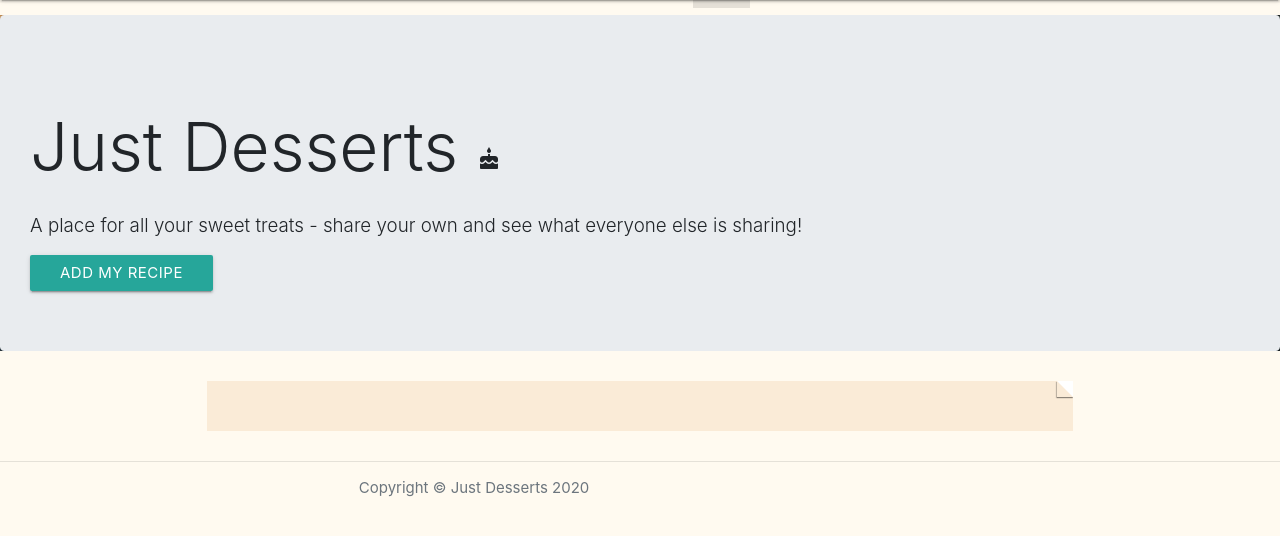
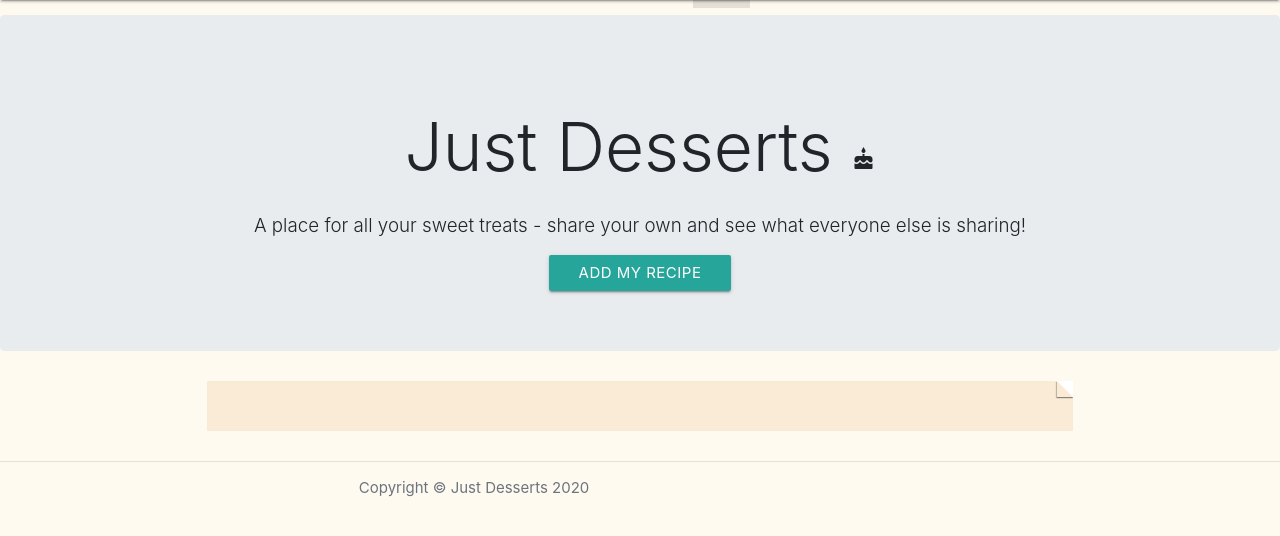
Before and after one commit to pmadden90/milestone-project-3-ci, a Flask app: page / in a window 1280 px wide. Shown: the part 64-600 px from the top of the page. Run offline with Flask 2, Linux system fonts and the light colour scheme; data that the repository does not hold is empty; some libraries are stand-ins or nearby versions; some web fonts are replaced.

Commit message:
Centering headers. CSS not working

```diff
--- a/static/css/style.css
+++ b/static/css/style.css
@@ -68,8 +68,8 @@ body {
     padding-right: auto;
 }
 
-.masthead {
-    background-image: url("../static/img/just-desserts-logo.jpg");
+.masthead-image {
+    background-image: url({{ url_for('static', filename='img/just-desserts-logo.jpg') }})
 }
 
 .full-width {
--- a/templates/index.html
+++ b/templates/index.html
@@ -1,6 +1,6 @@
     <!-- Jumbotron Header -->
-    <div class="masthead">
-        <header class="jumbotron my-4">
+    <div class="masthead-image">
+        <header class="jumbotron my-4" align="center">
             <!--<img src="../static/img/just-desserts-logo.jpg" style="width: 100vw">-->
             <h1 class="display-3">Just Desserts <i class="material-icons">cake</i></h1>
             <p class="lead">A place for all your sweet treats - share your own and see what everyone else is sharing!</p>
```
